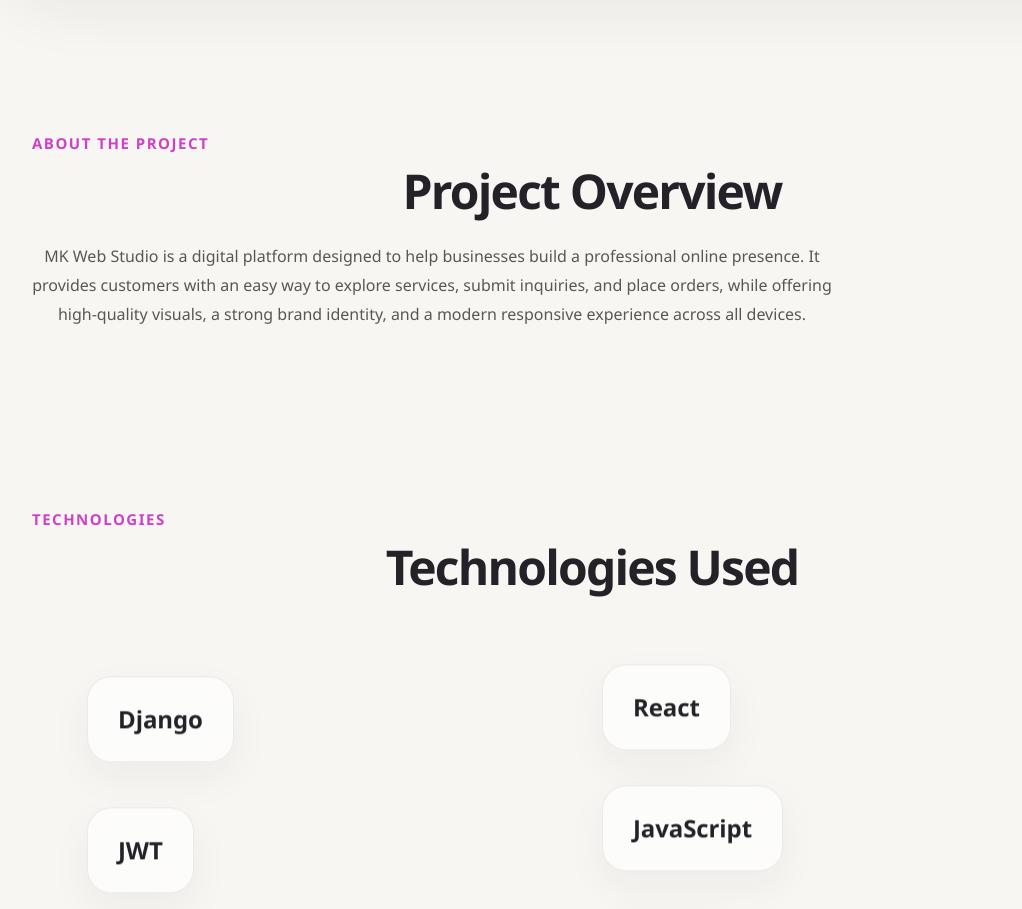
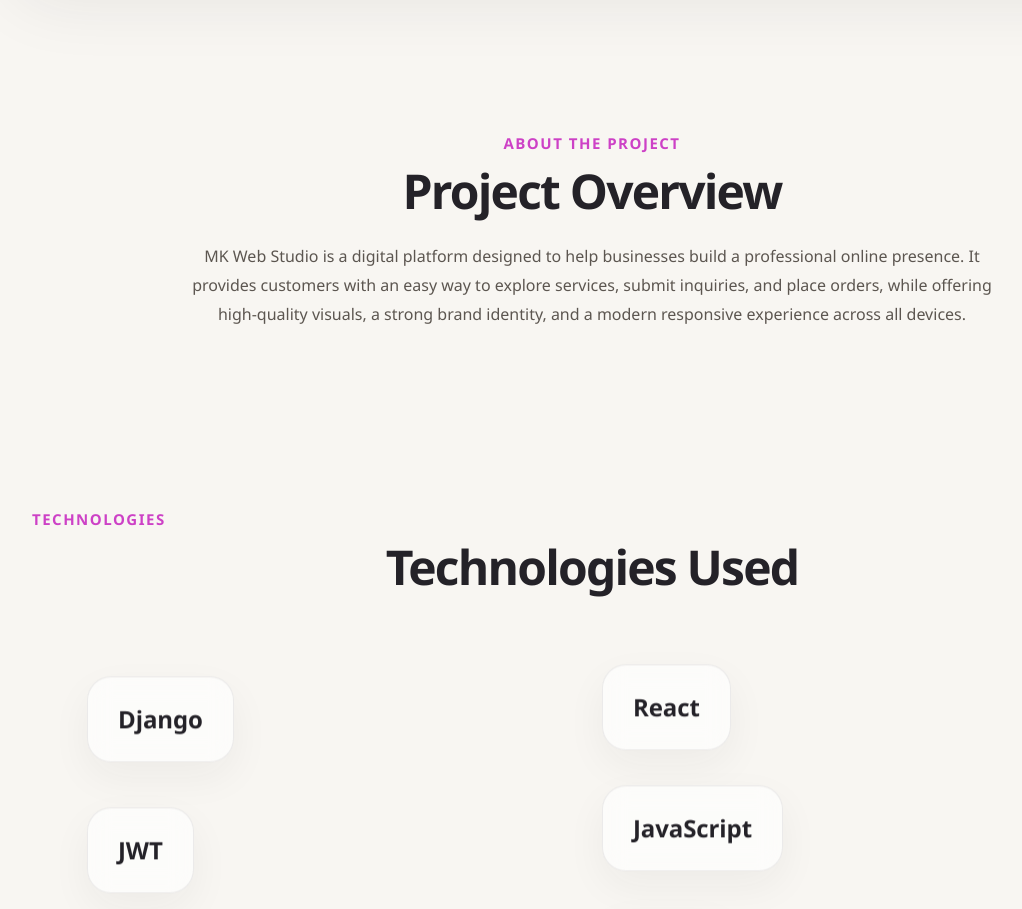
Before and after one commit to khalidmuhamadmuhamad80-arch/portfolio-frontend, a React app: page /projects/mk-web-studio in a window 1280 px wide. Shown: the part 1020-1929 px from the top of the page, without its empty margins (48-1070 px from the left). Built offline with nearby package versions, Linux system fonts and the light colour scheme; no server answers; the HTML template or start-up script is replaced by a standard one.

Commit message:
Update navbar text color

```diff
--- a/src/components/mkwebstudio.css
+++ b/src/components/mkwebstudio.css
@@ -456,23 +456,26 @@
 /* =========================================
    PROJECT DESCRIPTION
 ========================================= */
-
 .mk-project-description {
-  width: min(900px, 100%);
+  width: 100%;
+  max-width: 900px;
 
   margin: 28px auto 0;
 
   color: #000000;
 
   font-size: 17px;
-
   line-height: 1.9;
-
   font-weight: 500;
 
   text-align: center;
 }
-
+.mk-project-description-section .mk-project-container {
+  display: flex;
+  flex-direction: column;
+  align-items: center;
+  text-align: center;
+}
 
 /* =========================================
    TECHNOLOGIES SECTION
```
